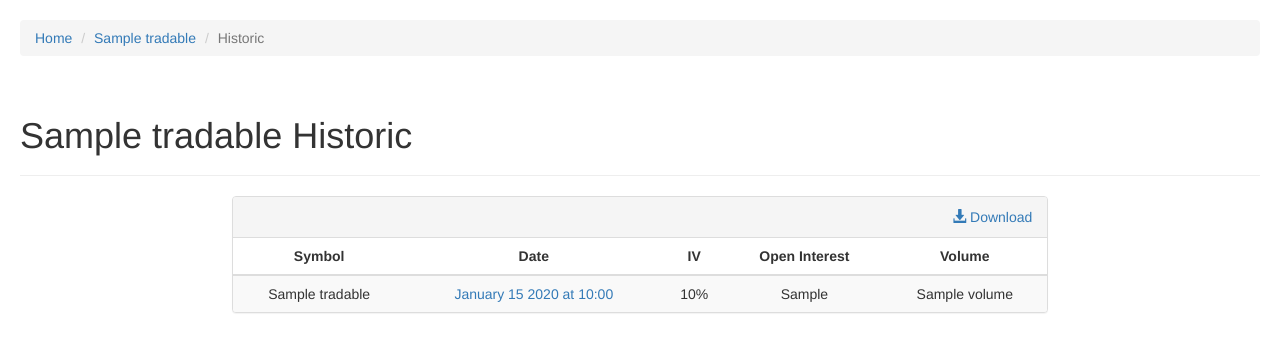
After one commit to djcohen03/tdserver, a Flask app: template static/templates/history.html in a window 1280 px wide. The commit adds this page. Shown: the top 352 px of the page. Run offline with Flask 2, Linux system fonts and the light colour scheme; the template is opened without the code that fills it: most values are stand-ins (such as "Sample title", 1, 10 or a date in 2020); some libraries are stand-ins or nearby versions.

Commit message:
Adding tradable history page

```diff
--- a/app.py
+++ b/app.py
@@ -61,6 +61,15 @@ def tradable_fetch(id, fetchid):
         fetches=fetches,
     )
 
+@app.route('/tradable/<int:id>/history')
+def history(id):
+    '''
+    '''
+    tradable = session.query(Tradable).get(id)
+    fetches = sorted(tradable.fetches, key=lambda x: x.time, reverse=True)
+    return render_template('history.html', fetches=fetches,  tradable=tradable)
+
+
 @app.route('/tradable/option/<int:id>')
 def option(id):
     value = session.query(OptionData).get(id)
--- a/static/css/main.css
+++ b/static/css/main.css
@@ -24,3 +24,7 @@ a.download {
 .header-select {
     padding-top: 30px;
 }
+a.show-total {
+    margin-right: 20px;
+    cursor: pointer;
+}
--- /dev/null
+++ b/static/templates/history.html
@@ -0,0 +1,64 @@
+{% extends '_base.html' %}
+
+
+{% block body %}
+<ol class="breadcrumb">
+    <li><a href="/">Home</a></li>
+    <li><a href='/tradable/{{ tradable.id }}'>{{ tradable.name }}</a></li>
+    <li class="active">Historic</li>
+</ol>
+
+
+
+<div class="page-header">
+    <div class="row">
+        <div class="col-sm-8">
+            <h1>{{ tradable.name }} Historic</h1>
+        </div>
+    </div>
+</div>
+
+
+<div class="row">
+    <div class="col-sm-8 col-sm-offset-2">
+        <div class="panel panel-default">
+            <!-- Default panel contents -->
+            <div class="panel-heading clearfix">
+                <a class="pull-right download">
+                    <span class="glyphicon glyphicon-download-alt"></span>
+                    Download
+                </a>
+            </div>
+            <table class="table table-striped table-hover">
+                <thead>
+                    <tr>
+                        <th>Symbol</th>
+                        <th>Date</th>
+                        <th>IV</th>
+                        <th>Open Interest</th>
+                        <th>Volume</th>
+                    </tr>
+                </thead>
+                <tbody>
+                    {% for fetch in fetches %}
+                    <tr>
+                        <td>{{ tradable.name }}</td>
+                        <td data-content='{{ fetch.time.strftime("%Y-%m-%d %H:%M") }}'>
+                            <a href="/tradable/{{ tradable.id }}/fetch/{{ fetch.id }}" target="_blank">
+                                {{ fetch.time.strftime('%B %d %Y at %H:%M') }}
+                            </a>
+                        </td>
+                        <td>{% if fetch.volatility %}{{ fetch.volatility | round(2) }}%{% endif %}</td>
+                        <td>{{ fetch.oi }}</td>
+                        <td>{{ fetch.volume }}</td>
+                    </tr>
+                    {% endfor %}
+                </tbody>
+            </table>
+        </div>
+    </div>
+</div>
+
+<script type="text/javascript" src="/static/js/table.js"></script>
+
+{% endblock %}
--- a/static/templates/tradable.html
+++ b/static/templates/tradable.html
@@ -42,6 +42,9 @@
         <a class="pull-right download">
             <span class="glyphicon glyphicon-download-alt"></span>
             Download
+        </a>
+        <a class="pull-right show-total" href="/tradable/{{ tradable.id }}/history" target="_blank">
+            <i class="glyphicon glyphicon-globe"></i> View All
         </a>
     </div>
     <div class="panel-body">
```
